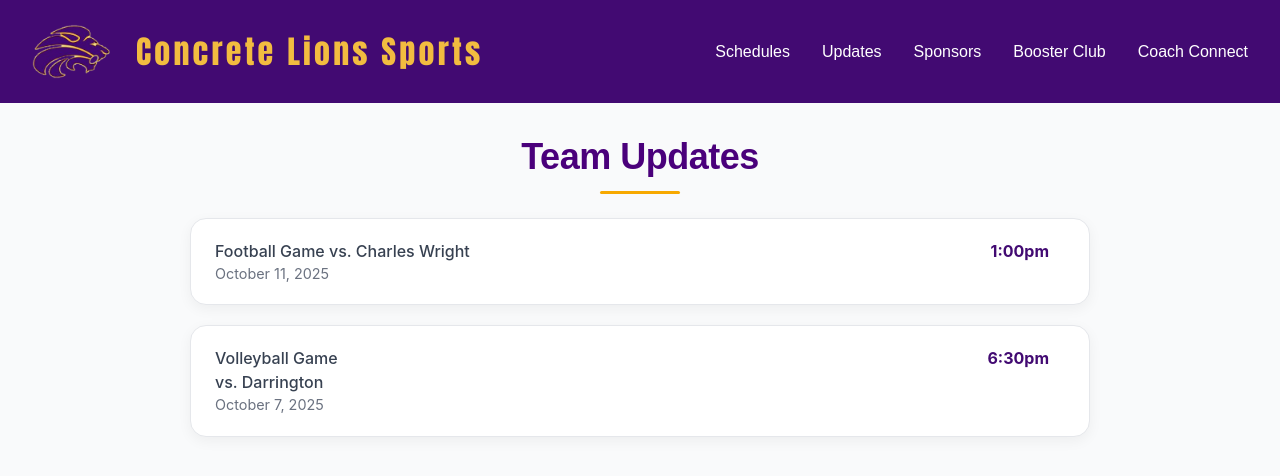
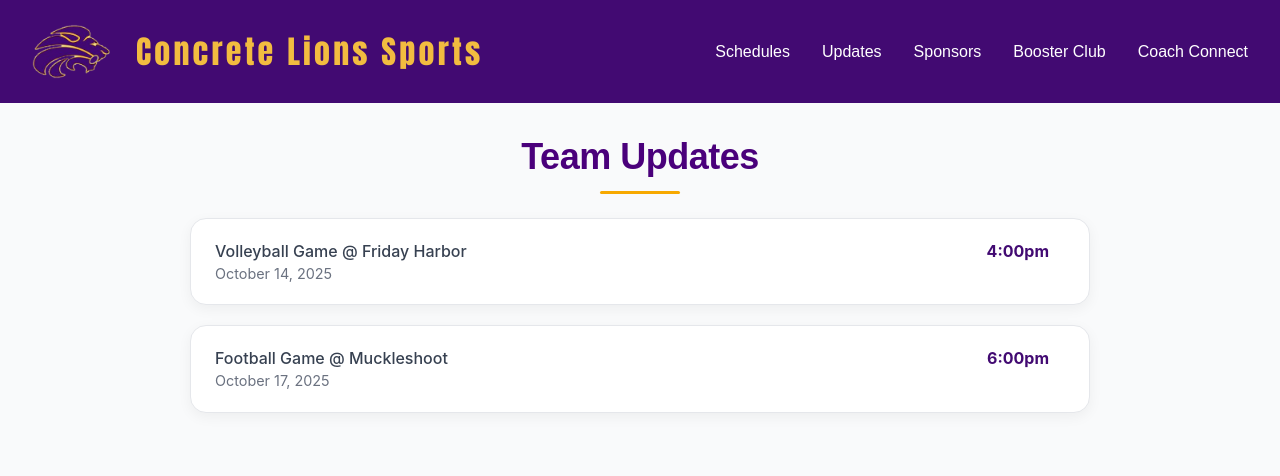
Before and after one commit to adrianc1/concrete-sports-app, a React (Vite) app: page /updates in a window 1280 px wide. Shown: the top 476 px of the page. Built offline with nearby package versions, Linux system fonts and the light colour scheme.

Commit message:
udpated updates page

```diff
--- a/src/components/homePage/Updates.jsx
+++ b/src/components/homePage/Updates.jsx
@@ -38,20 +38,20 @@ function Updates() {
 					</span>
 					<span className="start-time">1:00 PM</span>
 				</li> */}
+				<li>
+					<span className="event-info">
+						Volleyball Game @ Friday Harbor
+						<span className="start-date">October 14, 2025</span>
+					</span>
+					<span className="start-time">4:00pm</span>
+				</li>
 
 				<li>
 					<span className="event-info">
-						Football Game vs. Charles Wright
-						<span className="start-date">October 11, 2025</span>
+						Football Game @ Muckleshoot
+						<span className="start-date">October 17, 2025</span>
 					</span>
-					<span className="start-time">1:00pm</span>
-				</li>
-				<li>
-					<span className="event-info">
-						Volleyball Game <br /> vs. Darrington
-						<span className="start-date">October 7, 2025</span>
-					</span>
-					<span className="start-time">6:30pm</span>
+					<span className="start-time">6:00pm</span>
 				</li>
 			</ul>
 		</div>
```
